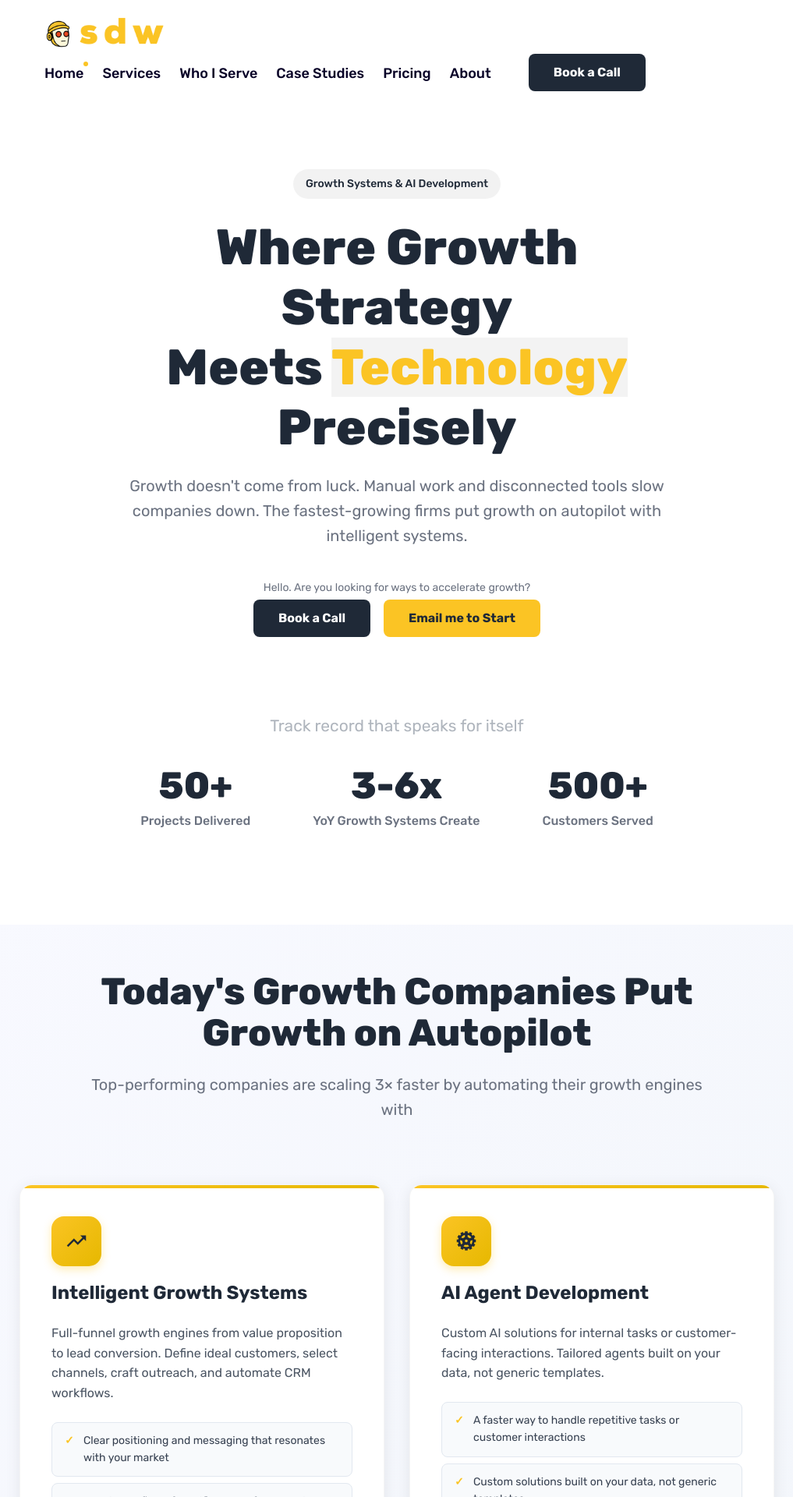
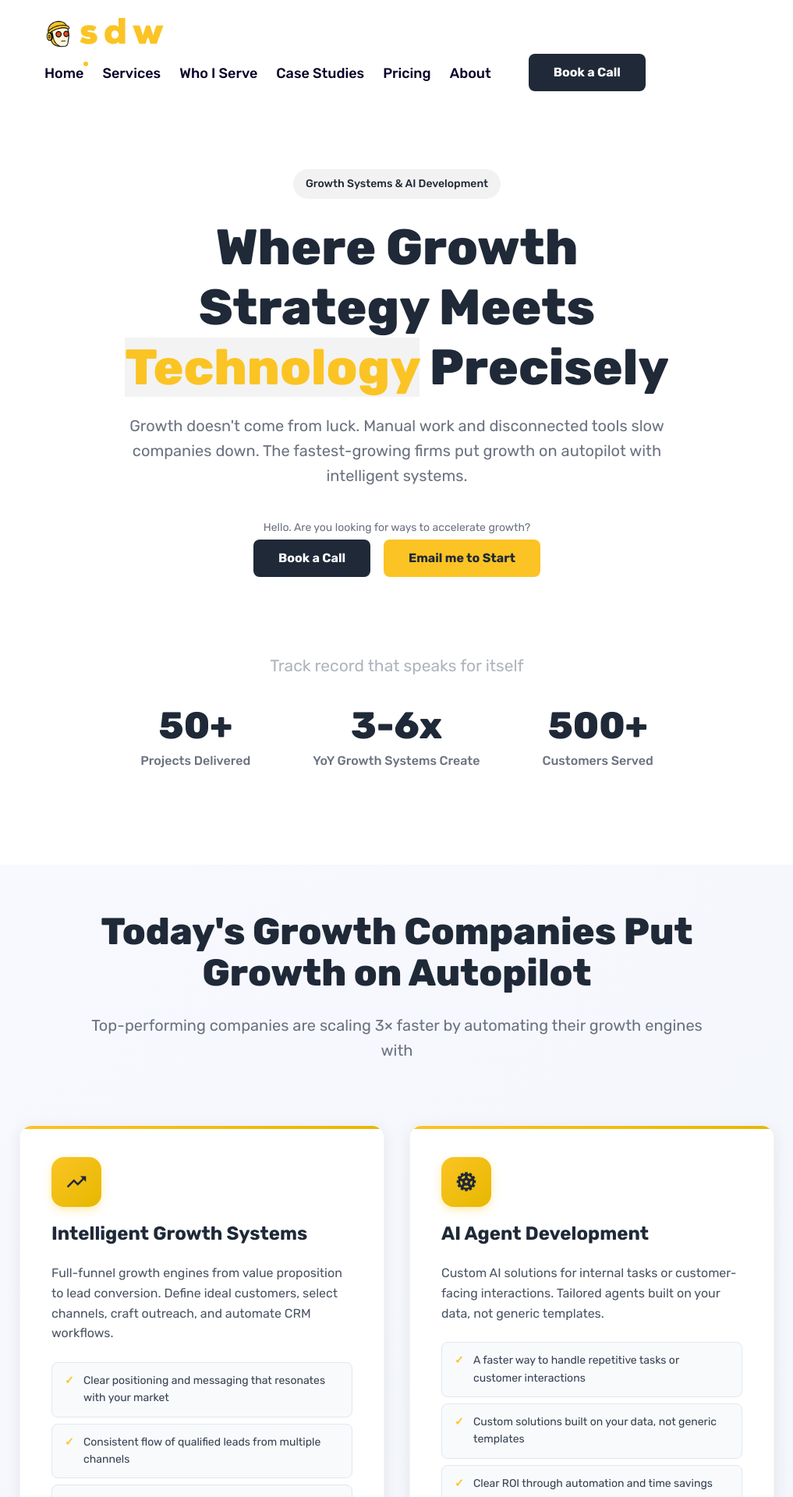
Before and after one commit to nikpalumbo/nikpalumbo.github.io, a Jekyll site: the page built from index.html, in a window 1280 px wide. Shown: the top 1920 px of the page at 78% size, without its empty margins (131-1148 px from the left). Built offline with Jekyll 4.4.1, drawn with Linux system fonts in a browser that asks for light colours.

Commit message:
Reverted hero title to simple single-line format matching production site

```diff
--- a/_data/settings.yml
+++ b/_data/settings.yml
@@ -50,10 +50,7 @@ social:
 hero:
   enable: true
   hero__badge: Growth Systems & AI Development
-  hero__title: |
-    Where Growth Strategy
-    Meets <span class="highlight">Technology</span>
-    Precisely
+  hero__title: "Where Growth Strategy Meets <span class=\"highlight\">Technology</span> Precisely"
   hero__description: "Growth doesn't come from luck. Manual work and disconnected tools slow companies down. The fastest-growing firms put growth on autopilot with intelligent systems."
   hero__image: "/images/01-1.jpg"
 
```
